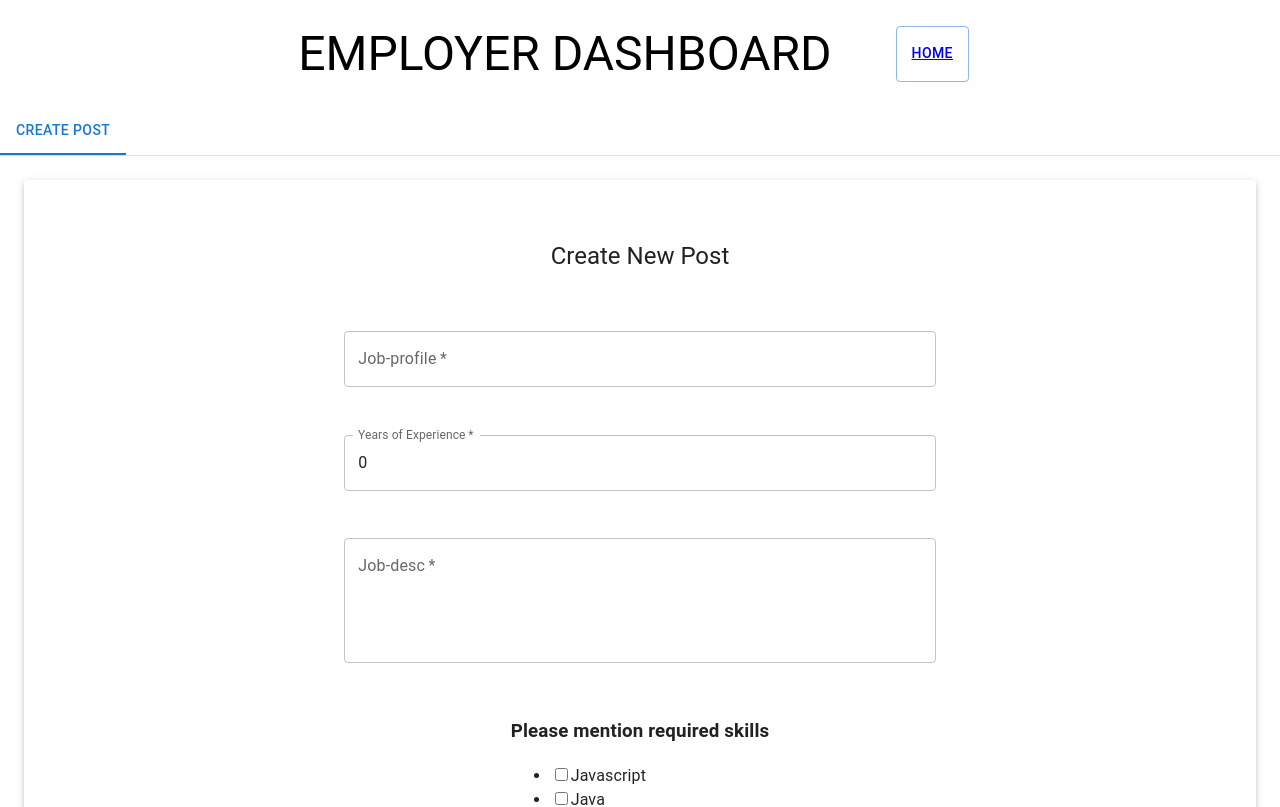
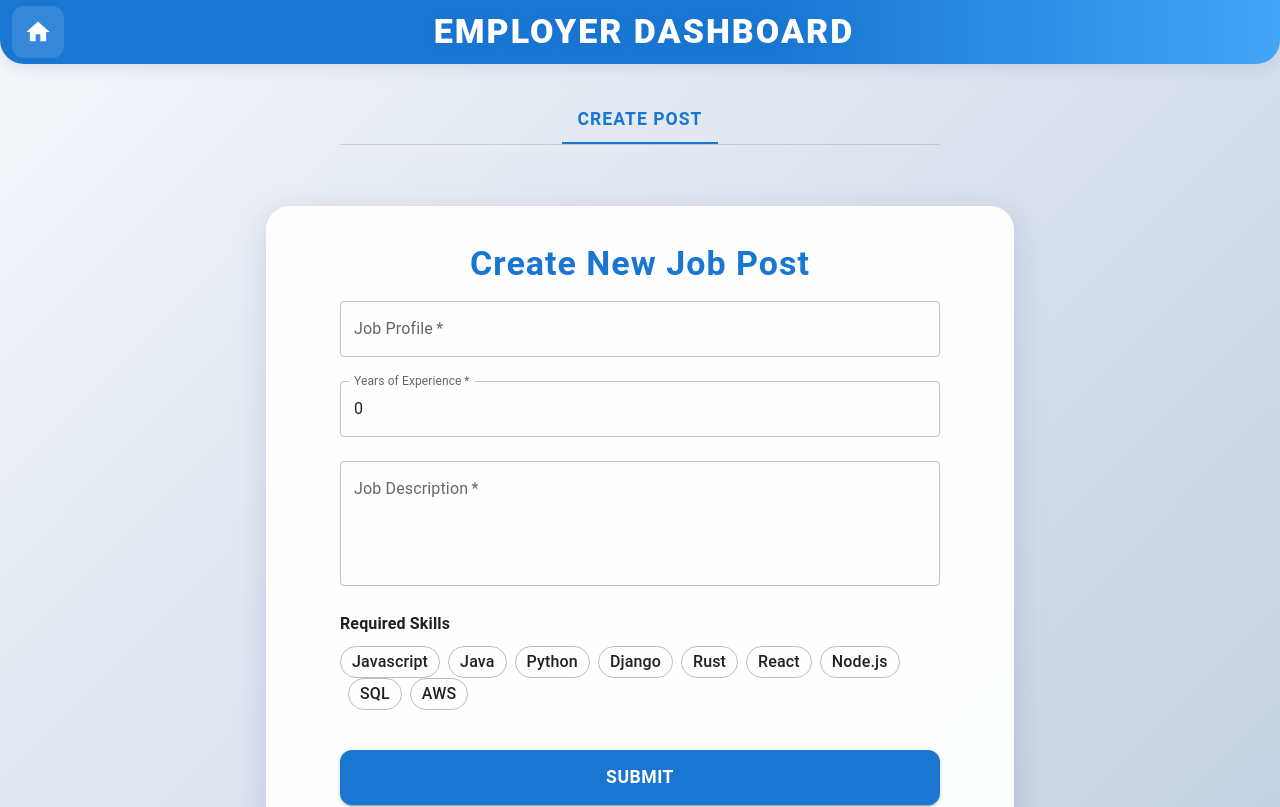
Before and after one commit to HarshvardhanPatil13/Job-Portal-MongoDb, a React (Create React App) app in the folder UISpringMongodb-main/: page /employer/dashboard in a window 1280 px wide. Shown: the top 807 px of the page. Built offline with nearby package versions, Linux system fonts and the light colour scheme.

Commit message:
UI Enhancement

```diff
--- a/UISpringMongodb-main/src/App.css
+++ b/UISpringMongodb-main/src/App.css
@@ -40,3 +40,23 @@
     transform: rotate(360deg);
   }
 }
+
+body {
+  background: linear-gradient(135deg, #f5f7fa 0%, #c3cfe2 100%);
+  min-height: 100vh;
+}
+
+@keyframes fadeInUp {
+  from {
+    opacity: 0;
+    transform: translate3d(0, 40px, 0);
+  }
+  to {
+    opacity: 1;
+    transform: none;
+  }
+}
+
+.fadeInUp {
+  animation: fadeInUp 0.8s cubic-bezier(0.23, 1, 0.32, 1) both;
+}
--- a/UISpringMongodb-main/src/App.js
+++ b/UISpringMongodb-main/src/App.js
@@ -1,4 +1,6 @@
 import React from "react";
+import "./App.css"; // Import a global stylesheet for UI enhancements
+import { CssBaseline } from "@mui/material"; // Use Material UI baseline for consistent styling
 import { BrowserRouter, Routes, Route } from "react-router-dom";
 import { Home, Feed, Dashboard, Create } from "./pages";
 import ErrorBoundary from "./pages/ErrorBoundary"; // Import ErrorBoundary
--- a/UISpringMongodb-main/src/pages/Create.js
+++ b/UISpringMongodb-main/src/pages/Create.js
@@ -5,38 +5,35 @@ import {
   Button,
   Paper,
   Box,
+  Chip,
+  Stack,
+  Fade,
 } from "@mui/material";
 import { useNavigate } from "react-router-dom";
-const initial = { profile: "", exp: 0, techs: [], desc:"" };
+
+const initial = { profile: "", exp: 0, techs: [], desc: "" };
+
+const skillSet = [
+  { name: "Javascript" },
+  { name: "Java" },
+  { name: "Python" },
+  { name: "Django" },
+  { name: "Rust" },
+  { name: "React" },
+  { name: "Node.js" },
+  { name: "SQL" },
+  { name: "AWS" },
+];
 
 const Create = () => {
-    const skillSet = [
-        {
-          name: "Javascript"
-        },
-        {
-          name: "Java"
-        },
-        {
-          name: "Python"
-        },
-        {
-          name: "Django"
-        },
-        {
-          name: "Rust"
-        }
-      ];
   const navigate = useNavigate();
   const [form, setForm] = useState(initial);
 
   const handleSubmit = (e) => {
     e.preventDefault();
     fetch("https://job-portal-using-mongodb.onrender.com/post", {
-      method: "POST", // or 'PUT'
-      headers: {
-        "Content-Type": "application/json",
-      },
+      method: "POST",
+      headers: { "Content-Type": "application/json" },
       body: JSON.stringify(form),
     })
       .then((response) => console.log(response))
@@ -46,41 +43,66 @@ const Create = () => {
       .catch((error) => {
         console.error("Error:", error);
       });
-      navigate('/employee/feed');
+    navigate("/employee/feed");
   };
 
-  const { profile, exp, desc } = form;
+  const handleSkillToggle = (skill) => {
+    setForm((prev) => ({
+      ...prev,
+      techs: prev.techs.includes(skill)
+        ? prev.techs.filter((s) => s !== skill)
+        : [...prev.techs, skill],
+    }));
+  };
 
-  const handleChange = (e) => {
-    setForm({...form , techs : [...form.techs, e.target.value]});
-  }
+  const { profile, exp, desc, techs } = form;
 
   return (
-    <Paper sx={{ padding:"2%"}} elevation={3}>
-      <Typography sx={{ margin: "3% auto" }} align="center" variant="h5">
-        Create New Post
+    <Fade in timeout={600}>
+      <Paper
+        sx={{
+          padding: { xs: "6% 2%", md: "3% 6%" },
+          maxWidth: 600,
+          margin: "3% auto",
+          borderRadius: "24px",
+          background: "rgba(255,255,255,0.97)",
+          boxShadow: "0 8px 32px 0 rgba(31, 38, 135, 0.15)",
+        }}
+        elevation={6}
+      >
+        <Typography
+          align="center"
+          variant="h4"
+          sx={{
+            mb: 2,
+            fontWeight: 700,
+            color: "#1976d2",
+            letterSpacing: 1,
+          }}
+        >
+          Create New Job Post
         </Typography>
         <form autoComplete="off" noValidate onSubmit={handleSubmit}>
           <Box
             sx={{
               display: "flex",
-            justifyContent: "center",
               flexDirection: "column",
+              gap: 3,
+              alignItems: "center",
             }}
           >
             <TextField
-            type="string"
-            sx={{ width: "50%", margin: "2% auto" }}
+              sx={{ width: "100%" }}
               required
               onChange={(e) => setForm({ ...form, profile: e.target.value })}
-            label="Job-profile"
+              label="Job Profile"
               variant="outlined"
               value={profile}
             />
             <TextField
               min="0"
               type="number"
-            sx={{ width: "50%", margin: "2% auto" }}
+              sx={{ width: "100%" }}
               required
               onChange={(e) => setForm({ ...form, exp: e.target.value })}
               label="Years of Experience"
@@ -88,42 +110,47 @@ const Create = () => {
               value={exp}
             />
             <TextField
-            type="string"
-            sx={{ width: "50%", margin: "2% auto" }}
+              sx={{ width: "100%" }}
               required
               multiline
               rows={4}
               onChange={(e) => setForm({ ...form, desc: e.target.value })}
-            label="Job-desc"
+              label="Job Description"
               variant="outlined"
               value={desc}
             />
-          <Box sx={{ margin:"1% auto"}}>
-          <h3>Please mention required skills</h3>
-         <ul>
-        {skillSet.map(({ name }, index) => {
-          return (
-            <li key={index}>
-              <div >
-                <div>
-                  <input
-                    type="checkbox"
-                    id={`custom-checkbox-${index}`}
-                    name={name}
-                    value={name}
-                    onChange={handleChange}
+            <Box sx={{ width: "100%" }}>
+              <Typography variant="subtitle1" sx={{ mb: 1, fontWeight: 600 }}>
+                Required Skills
+              </Typography>
+              <Stack direction="row" spacing={1} flexWrap="wrap">
+                {skillSet.map(({ name }, idx) => (
+                  <Chip
+                    key={idx}
+                    label={name}
+                    clickable
+                    color={techs.includes(name) ? "primary" : "default"}
+                    variant={techs.includes(name) ? "filled" : "outlined"}
+                    onClick={() => handleSkillToggle(name)}
+                    sx={{
+                      mb: 1,
+                      fontWeight: 500,
+                      fontSize: "1rem",
+                      transition: "all 0.2s",
+                    }}
                   />
-                  <label htmlFor={`custom-checkbox-${index}`}>{name}</label>
-                </div>
-              </div>
-            </li>
-          );
-        })}
-
-      </ul>
+                ))}
+              </Stack>
             </Box>
             <Button
-            sx={{ width: "50%", margin: "2% auto" }}
+              sx={{
+                width: "100%",
+                py: 1.5,
+                fontWeight: 600,
+                fontSize: "1.1rem",
+                mt: 2,
+                borderRadius: "12px",
+              }}
               variant="contained"
               type="submit"
             >
@@ -132,6 +159,7 @@ const Create = () => {
           </Box>
         </form>
       </Paper>
+    </Fade>
   );
 };
 
--- a/UISpringMongodb-main/src/pages/Dashboard.js
+++ b/UISpringMongodb-main/src/pages/Dashboard.js
@@ -1,13 +1,11 @@
 import * as React from 'react';
-import {Box ,Tab, Typography } from '@mui/material';
+import { Box, Tab, Typography, AppBar, Toolbar, IconButton, Button } from '@mui/material';
 import TabContext from '@mui/lab/TabContext';
 import TabList from '@mui/lab/TabList';
 import TabPanel from '@mui/lab/TabPanel';
-import { Button } from "@mui/material"
-import { Link } from "react-router-dom"
+import HomeIcon from '@mui/icons-material/Home';
+import { Link } from "react-router-dom";
 import Create from './Create';
-
-
 
 export default function Home() {
   const [value, setValue] = React.useState('1');
@@ -15,17 +13,71 @@ export default function Home() {
     setValue(newValue);
   };
 
-
   return (
     <>
-    <Box sx={{ display:"flex", flexDirection:"row", justifyContent:"center"}}>
-    <Typography variant='h3'sx={{ margin:"2%"}} align='center'>EMPLOYER DASHBOARD</Typography>
-    <Button sx={{ margin:"2% 3%"}} variant="outlined"><Link to="/">Home</Link></Button>
-    </Box>
-    <Box sx={{ width: '100%', typography: 'body1' }}>
+      {/* Enhanced AppBar/Header */}
+      <AppBar
+        position="static"
+        elevation={0}
+        sx={{
+          background: "linear-gradient(90deg, #1976d2 60%, #42a5f5 100%)",
+          mb: 4,
+          borderRadius: "0 0 24px 24px",
+          boxShadow: "0 4px 16px 0 rgba(31, 38, 135, 0.10)",
+        }}
+      >
+        <Toolbar sx={{ justifyContent: "space-between" }}>
+          <IconButton
+            component={Link}
+            to="/"
+            edge="start"
+            sx={{
+              color: "#fff",
+              background: "rgba(255,255,255,0.12)",
+              borderRadius: "12px",
+              mr: 2,
+              "&:hover": { background: "rgba(255,255,255,0.25)" },
+            }}
+            size="large"
+          >
+            <HomeIcon fontSize="inherit" />
+          </IconButton>
+          <Typography
+            variant="h4"
+            sx={{
+              fontWeight: 800,
+              letterSpacing: 2,
+              color: "#fff",
+              textShadow: "0 2px 8px rgba(25,118,210,0.18)",
+              flexGrow: 1,
+              textAlign: "center",
+              textTransform: "uppercase",
+              fontFamily: "Montserrat, Roboto, Arial",
+            }}
+          >
+            Employer Dashboard
+          </Typography>
+          <Box sx={{ width: 48 }} /> {/* Spacer for symmetry */}
+        </Toolbar>
+      </AppBar>
+
+      <Box sx={{ width: '100%', typography: 'body1', mt: 2 }}>
         <TabContext value={value}>
-        <Box sx={{ borderBottom: 1, borderColor: 'divider' }}>
-          <TabList onChange={handleChange} aria-label="lab API tabs example">
+          <Box sx={{ borderBottom: 1, borderColor: 'divider', maxWidth: 600, mx: "auto" }}>
+            <TabList
+              onChange={handleChange}
+              aria-label="lab API tabs example"
+              textColor="primary"
+              indicatorColor="primary"
+              centered
+              sx={{
+                ".MuiTab-root": {
+                  fontWeight: 600,
+                  fontSize: "1.1rem",
+                  letterSpacing: 1,
+                }
+              }}
+            >
               <Tab label="Create Post" value="1" />
             </TabList>
           </Box>
--- a/UISpringMongodb-main/src/pages/Feed.js
+++ b/UISpringMongodb-main/src/pages/Feed.js
@@ -6,11 +6,14 @@ import {
   Typography,
   InputAdornment,
   Button,
+  Chip,
+  Fade,
 } from "@mui/material";
 import axios from "axios";
 import React, { useEffect, useState } from "react";
 import SearchIcon from "@mui/icons-material/Search";
 import { Link } from "react-router-dom";
+import HomeIcon from "@mui/icons-material/Home";
 
 const Feed = () => {
   const [query, setQuery] = useState("");
@@ -43,12 +46,39 @@ const Feed = () => {
   }, [query]);
 
   return (
-    <Grid container spacing={2} sx={{ margin: "2%" }}>
-      <Grid item xs={12}>
-        <Button sx={{ margin: "1% 2%" }} variant="outlined">
-          <Link to="/">Home</Link>
+    <Box sx={{
+      minHeight: "100vh",
+      background: "linear-gradient(135deg, #f5f7fa 0%, #c3cfe2 100%)",
+      py: 4,
+    }}>
+      <Grid container spacing={3} sx={{ maxWidth: 1200, margin: "0 auto" }}>
+        <Grid item xs={12} sx={{ display: "flex", alignItems: "center", mb: 2 }}>
+          <Button
+            component={Link}
+            to="/"
+            variant="contained"
+            sx={{
+              background: "linear-gradient(90deg, #1976d2 60%, #42a5f5 100%)",
+              color: "#fff",
+              borderRadius: "16px", // less circular, more rounded-square
+              minWidth: 0,
+              width: 48,
+              height: 48,
+              boxShadow: "0 2px 8px 0 rgba(25,118,210,0.10)",
+              mr: 2,
+              "&:hover": {
+                background: "linear-gradient(90deg, #1565c0 60%, #64b5f6 100%)",
+                color: "#fff",
+              },
+              display: "flex",
+              alignItems: "center",
+              justifyContent: "center",
+              p: 0,
+            }}
+          >
+            <HomeIcon fontSize="medium" />
           </Button>
-        <Box>
+          <Box sx={{ flexGrow: 1 }}>
             <TextField
               InputProps={{
                 startAdornment: (
@@ -57,8 +87,8 @@ const Feed = () => {
                   </InputAdornment>
                 ),
               }}
-            placeholder="Search..."
-            sx={{ width: "75%", padding: "2% auto" }}
+              placeholder="Search for jobs, skills, or companies..."
+              sx={{ width: "75%", background: "#fff", borderRadius: 2, boxShadow: 1 }}
               fullWidth
               onChange={(e) => setQuery(e.target.value)}
             />
@@ -66,40 +96,60 @@ const Feed = () => {
         </Grid>
 
         {post.length === 0 && query.length > 0 ? (
-        <Typography>No posts found for "{query}".</Typography>
+          <Typography sx={{ margin: "2% auto" }}>No posts found for "{query}".</Typography>
         ) : (
-        post.map((p) => (
-          <Grid key={p.id} item xs={12} md={6} lg={4}>
-            <Card sx={{ padding: "3%", overflow: "hidden", width: "84%" }}>
+          post.map((p, idx) => (
+            <Grid key={p.id || idx} item xs={12} md={6} lg={4}>
+              <Fade in timeout={600}>
+                <Card
+                  sx={{
+                    padding: "2rem",
+                    borderRadius: "18px",
+                    boxShadow: "0 8px 32px 0 rgba(31, 38, 135, 0.15)",
+                    transition: "transform 0.2s, box-shadow 0.2s",
+                    "&:hover": {
+                      transform: "translateY(-8px) scale(1.03)",
+                      boxShadow: "0 16px 40px 0 rgba(31, 38, 135, 0.22)",
+                    },
+                    background: "#fff",
+                  }}
+                >
                   <Typography
                     variant="h5"
-                sx={{ fontSize: "2rem", fontWeight: "600" }}
+                    sx={{ fontWeight: 700, color: "#1976d2", mb: 1 }}
                   >
                     {p.profile}
                   </Typography>
                   <Typography
-                sx={{ color: "#585858", marginTop: "2%" }}
-                variant="body"
+                    sx={{ color: "#585858", mb: 2 }}
+                    variant="body2"
                   >
-                Description: {p.desc}
+                    {p.desc || p.description}
                   </Typography>
-              <Typography variant="h6" sx={{ marginTop: "10px" }}>
-                Years of Experience: {p.exp} years
+                  <Typography variant="body1" sx={{ mb: 1 }}>
+                    <b>Experience:</b> {p.exp || p.experience} years
                   </Typography>
-              <Typography gutterBottom variant="body">
-                Skills :
+                  <Box sx={{ mb: 1 }}>
+                    <Typography variant="body2" sx={{ fontWeight: 600 }}>
+                      Skills:
                     </Typography>
-              {p.techs &&
-                p.techs.map((s, i) => (
-                  <Typography key={i} variant="body" gutterBottom>
-                    {s}.
-                  </Typography>
+                    {(p.techs || p.skill || []).map((s, i) => (
+                      <Chip
+                        key={i}
+                        label={s}
+                        color="primary"
+                        variant="outlined"
+                        sx={{ mr: 1, mt: 1 }}
+                      />
                     ))}
+                  </Box>
                 </Card>
+              </Fade>
             </Grid>
           ))
         )}
       </Grid>
+    </Box>
   );
 };
 
```
Also changed, not shown: UISpringMongodb-main/src/pages/Home.js (+48 -24 lines), UISpringMongodb-main/public/logo192.png (deleted). Lines whose indentation alone changed are shown as unchanged.
